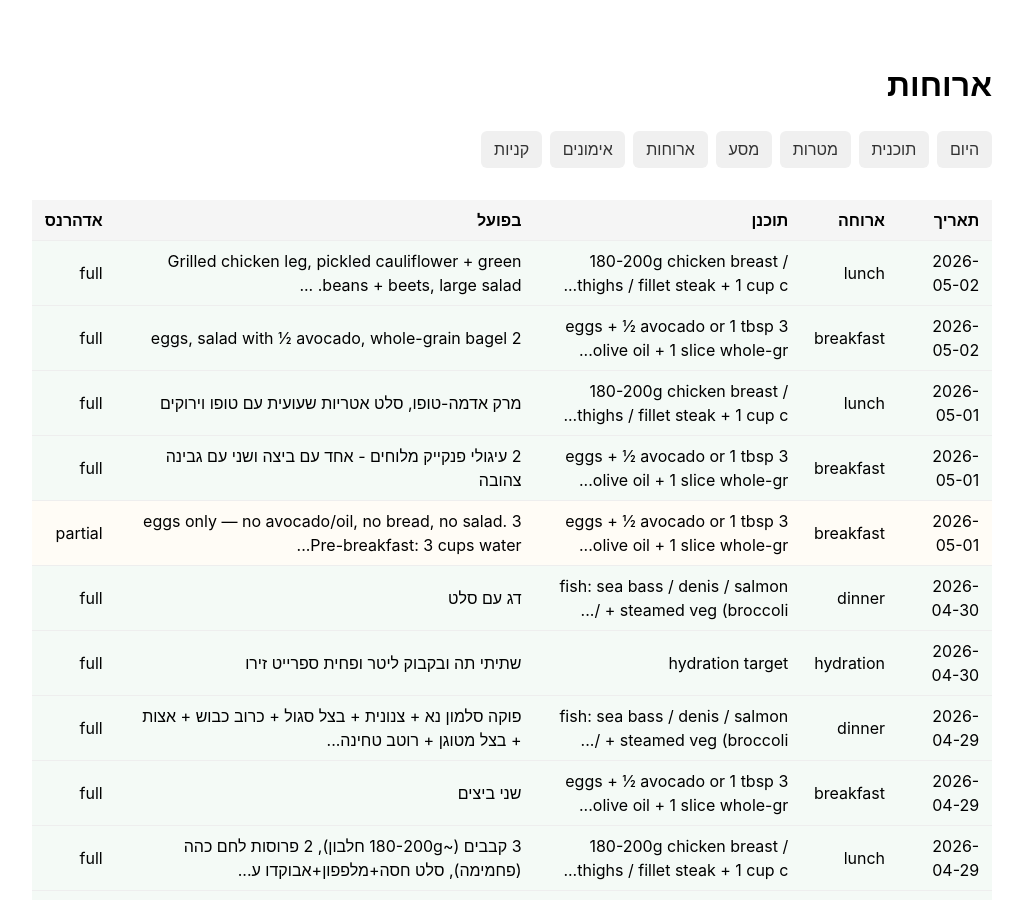
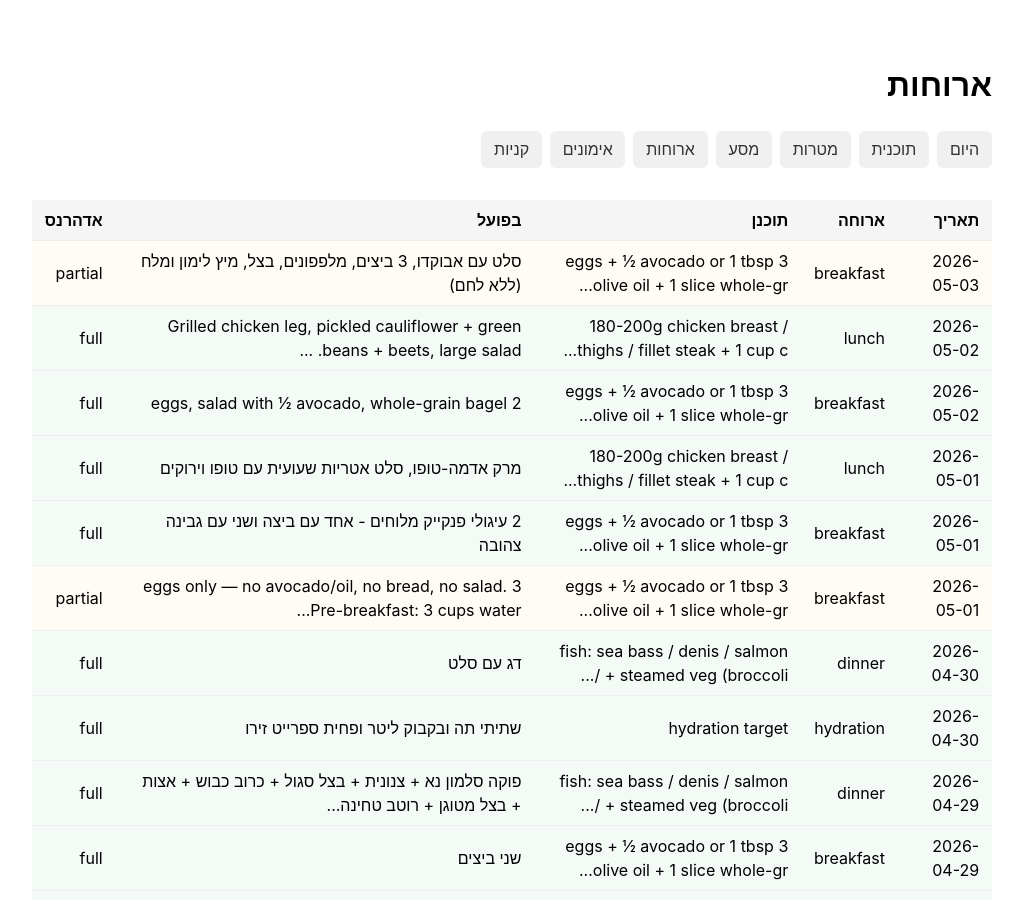
Before and after one commit to alexliv1234/alexbot-public, a Jekyll site: the page built from docs/lifechange/meals.html, in a window 1280 px wide and 900 px high. Shown: the whole window, without its empty margins (128-1151 px from the left). Built offline with Jekyll 4.4.1, drawn with Linux system fonts in a browser that asks for light colours; some of the changed text lies outside the part shown.

Commit message:
📊 coach site update (2026-05-03_14-00)

```diff
--- a/docs/_data/coach/adherence.json
+++ b/docs/_data/coach/adherence.json
@@ -30,5 +30,9 @@
   {
     "date": "2026-05-02",
     "score": null
+  },
+  {
+    "date": "2026-05-03",
+    "score": null
   }
 ]
--- a/docs/_data/coach/meals.json
+++ b/docs/_data/coach/meals.json
@@ -243,5 +243,14 @@
     "planned": "180-200g chicken breast / thighs / fillet steak + 1 cup cooked rice / potato / sweet potato / 4-6 rice crackers + pickled cauliflower / green beans + large salad + 1 tbsp olive oil",
     "actual": "Grilled chicken leg, pickled cauliflower + green beans + beets, large salad. No carb (Saturday — protein+fats focus).",
     "adherence": "full"
+  },
+  {
+    "date": "2026-05-03",
+    "ts": "2026-05-03T10:29:28+03:00",
+    "type": "meal",
+    "slot": "breakfast",
+    "planned": "3 eggs + ½ avocado or 1 tbsp olive oil + 1 slice whole-grain/sourdough bread + vegetable salad",
+    "actual": "סלט עם אבוקדו, 3 ביצים, מלפפונים, בצל, מיץ לימון ומלח (ללא לחם)",
+    "adherence": "partial"
   }
 ]
--- a/docs/_data/coach/today.json
+++ b/docs/_data/coach/today.json
@@ -1,8 +1,15 @@
 {
   "next_event": "see schedule below",
   "adherence": "in-progress",
-  "as_of": "2026-05-03T08:05:04",
-  "meals": [],
+  "as_of": "2026-05-03T14:00:08",
+  "meals": [
+    {
+      "slot": "breakfast",
+      "actual": "סלט עם אבוקדו, 3 ביצים, מלפפונים, בצל, מיץ לימון ומלח (ללא לחם)",
+      "adherence": "partial",
+      "time": "10:29"
+    }
+  ],
   "workouts": [],
   "supplements": [],
   "water_ml": 0,
```
